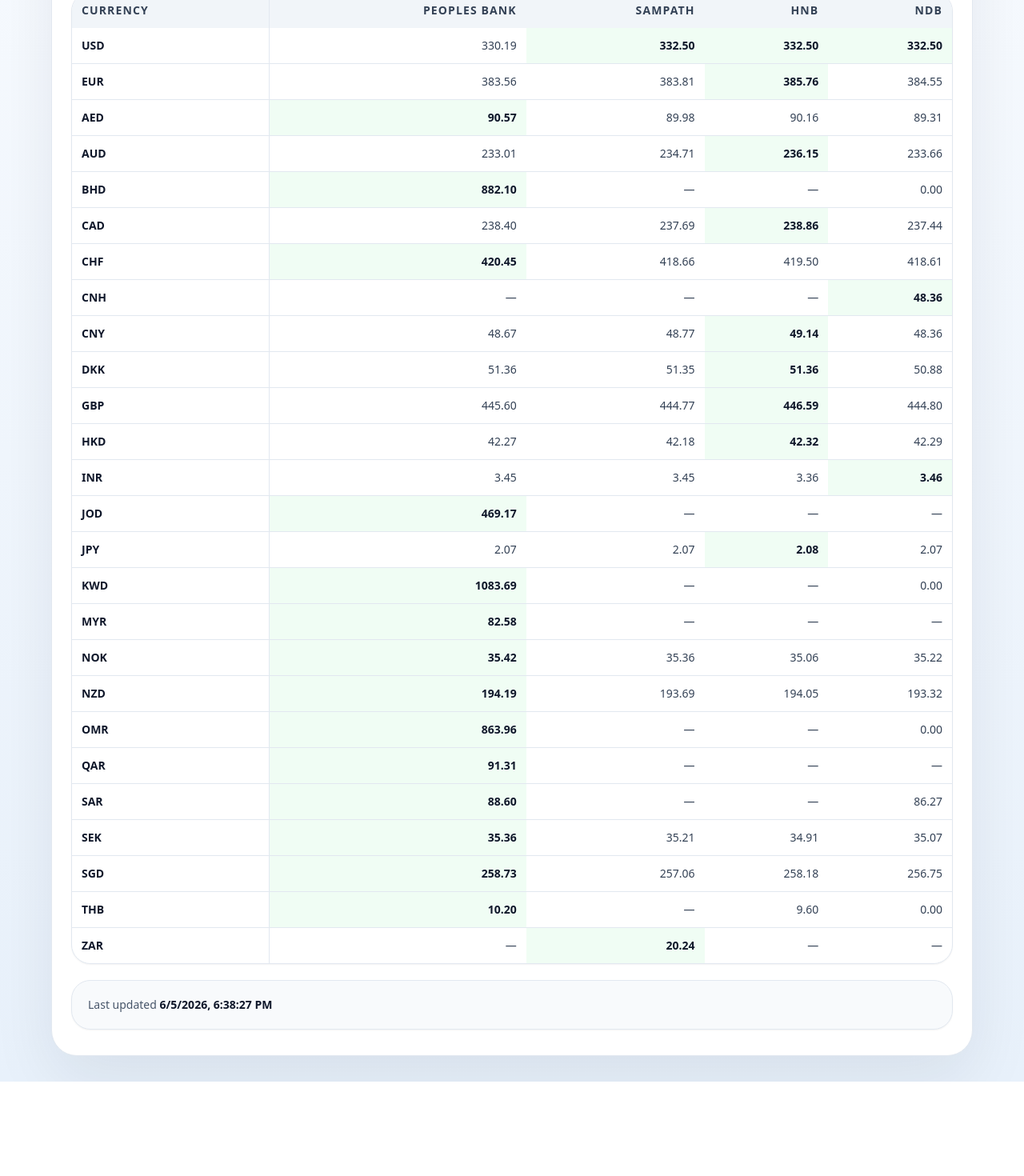
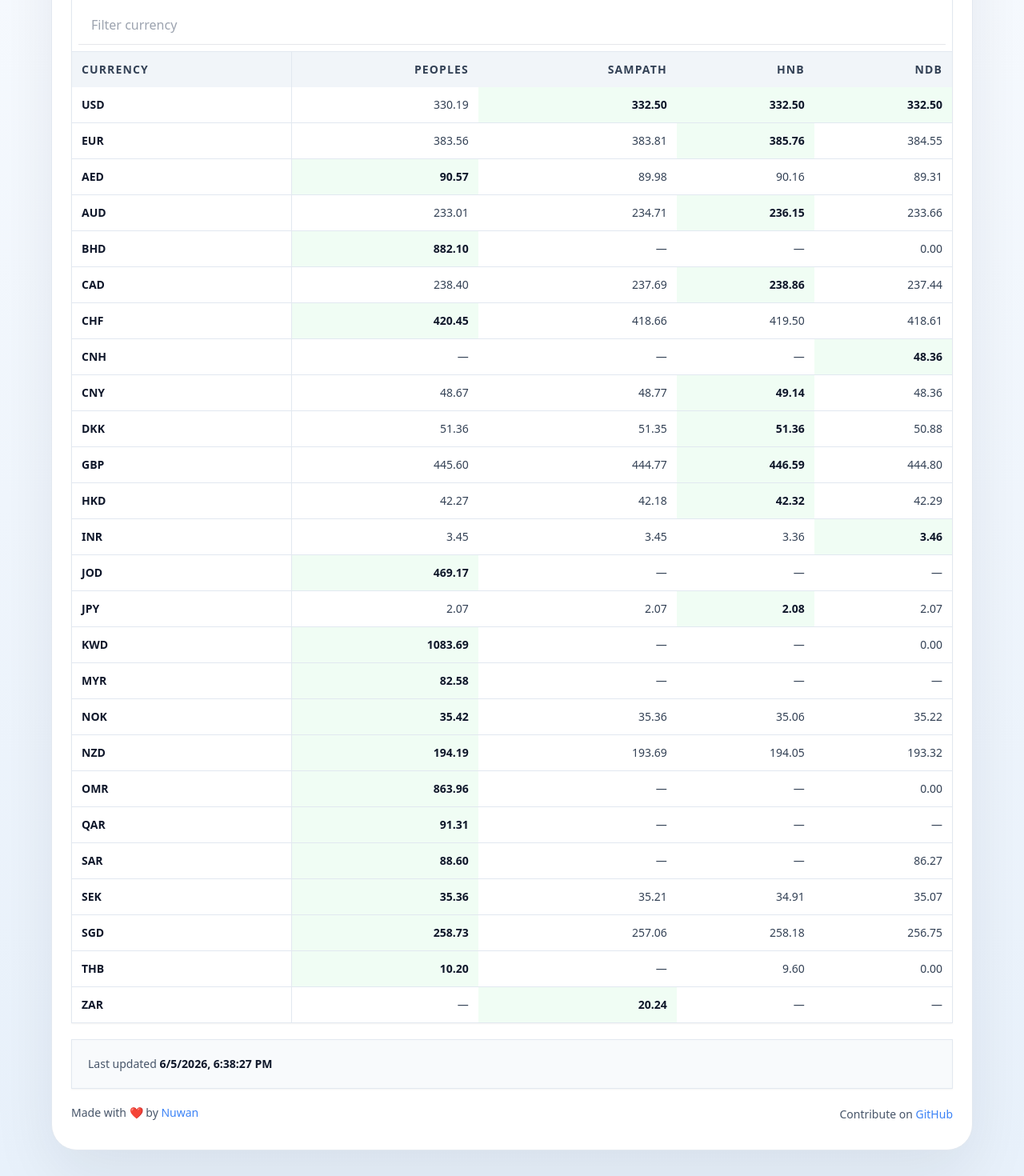
Before and after one commit to nuwan94/sl-bank-exchange-rates, a React (Vite) app in the folder web/: page / in a window 1280 px wide. Shown: the part 209-1679 px from the top of the page at 80% size. Before the commit the page ends 1561 px from the top, so only its background shows below. Built offline with nearby package versions, Linux system fonts and the light colour scheme.

Commit message:
ui: improvements

```diff
--- a/web/index.html
+++ b/web/index.html
@@ -22,7 +22,10 @@
       <div class="w-full max-w-6xl">
         <div class="overflow-hidden rounded-[32px] border border-slate-200 bg-white shadow-[0_30px_80px_rgba(15,23,42,0.08)]">
           <div class="bg-slate-50 px-5 py-6 sm:px-8 sm:py-8">
-            <h1 class="text-3xl sm:text-4xl font-semibold tracking-tight text-slate-900">Bank Exchange Rates</h1>
+            <h1 class="text-3xl text-center sm:text-4xl font-semibold tracking-tight text-slate-900">
+              <img src="/apple-touch-icon.png" alt="icon" class="inline-block mr-2 h-full w-12 animate-pulse" />
+              Sri Lankan Bank Exchange Rates
+            </h1>
           </div>
           <div class="px-4 pb-6 sm:px-6 sm:pb-8">
             <div id="app">Loading…</div>
--- a/web/src/App.jsx
+++ b/web/src/App.jsx
@@ -1,32 +1,41 @@
-import { useState, useEffect, useMemo } from 'react';
-import RateTable from './components/RateTable.jsx';
-import ChartSection from './components/ChartSection.jsx';
-import PageHeader from './components/PageHeader.jsx';
-import TabNav from './components/TabNav.jsx';
-import { bankLabels, sortBankKeys, formatRate, getErrorMessage } from './utils/index.js';
-import { renderUsdChart } from './chart.js';
+import { useState, useEffect, useMemo } from "react";
+import RateTable from "./components/RateTable.jsx";
+import ChartSection from "./components/ChartSection.jsx";
+import Footer from "./components/Footer.jsx";
+import TabNav from "./components/TabNav.jsx";
+import {
+  bankLabels,
+  sortBankKeys,
+  formatRate,
+  getErrorMessage,
+} from "./utils/index.js";
+import { renderUsdChart } from "./chart.js";
 
-const TAB_RATES = 'rates';
-const TAB_CHARTS = 'charts';
+const TAB_RATES = "rates";
+const TAB_CHARTS = "charts";
 
 export default function App() {
   const [rates, setRates] = useState({});
-  const [fetchedAt, setFetchedAt] = useState('unknown');
+  const [fetchedAt, setFetchedAt] = useState("unknown");
   const [historyEntries, setHistoryEntries] = useState([]);
   const [activeTab, setActiveTab] = useState(TAB_RATES);
-  const [error, setError] = useState('');
+  const [error, setError] = useState("");
   const [loading, setLoading] = useState(true);
 
   useEffect(() => {
     async function loadData() {
       try {
-        const ratesResponse = await fetch('/data/rates.json', { cache: 'no-store' });
+        const ratesResponse = await fetch("/data/rates.json", {
+          cache: "no-store",
+        });
         if (!ratesResponse.ok) throw new Error(await ratesResponse.text());
         const ratesData = await ratesResponse.json();
         setRates(ratesData.rates || {});
-        setFetchedAt(ratesData.fetched_at || 'unknown');
+        setFetchedAt(ratesData.fetched_at || "unknown");
 
-        const historyResponse = await fetch('/data/history.json', { cache: 'no-store' });
+        const historyResponse = await fetch("/data/history.json", {
+          cache: "no-store",
+        });
         if (historyResponse.ok) {
           const historyData = await historyResponse.json();
           setHistoryEntries(historyData.entries || []);
@@ -43,20 +52,23 @@
 
   useEffect(() => {
     if (activeTab === TAB_CHARTS && historyEntries.length > 0) {
-      renderUsdChart(historyEntries, 'chart-container');
+      renderUsdChart(historyEntries, "chart-container");
     }
   }, [activeTab, historyEntries]);
 
   const bankKeys = useMemo(() => sortBankKeys(Object.keys(rates)), [rates]);
   const currencies = useMemo(
-    () => Array.from(new Set(bankKeys.flatMap(bank => Object.keys(rates[bank] || {})))).sort(),
-    [bankKeys, rates]
+    () =>
+      Array.from(
+        new Set(bankKeys.flatMap((bank) => Object.keys(rates[bank] || {}))),
+      ).sort(),
+    [bankKeys, rates],
   );
   const currencyOrder = useMemo(() => {
-    const priorityCurrencies = ['USD', 'EUR'];
+    const priorityCurrencies = ["USD", "EUR"];
     return [
-      ...priorityCurrencies.filter(code => currencies.includes(code)),
-      ...currencies.filter(code => !priorityCurrencies.includes(code)),
+      ...priorityCurrencies.filter((code) => currencies.includes(code)),
+      ...currencies.filter((code) => !priorityCurrencies.includes(code)),
     ];
   }, [currencies]);
 
@@ -68,7 +80,7 @@
     <div className="space-y-5">
       <TabNav activeTab={activeTab} onTabChange={setActiveTab} />
 
-      <div className={activeTab !== TAB_RATES ? 'hidden' : ''}>
+      <div className={activeTab !== TAB_RATES ? "hidden" : ""}>
         <RateTable
           rates={rates}
           bankKeys={bankKeys}
@@ -79,12 +91,11 @@
         />
       </div>
 
-      <div className={activeTab !== TAB_CHARTS ? 'hidden' : ''}>
+      <div className={activeTab !== TAB_CHARTS ? "hidden" : ""}>
         <ChartSection loading={loading} entries={historyEntries} />
       </div>
 
-            <PageHeader fetchedAt={fetchedAt} />
-
+      <Footer fetchedAt={fetchedAt} />
     </div>
   );
 }
--- /dev/null
+++ b/web/src/components/Footer.jsx
@@ -0,0 +1,41 @@
+export default function Footer({ fetchedAt }) {
+  return (
+    <>
+      <div className="border border-slate-200 bg-slate-50 px-4 py-4 sm:px-5 sm:py-5 shadow-sm">
+        <p className="text-sm text-slate-600">
+          Last updated{" "}
+          <span className="font-semibold text-slate-900">
+            {new Date(fetchedAt).toLocaleString()}
+          </span>
+        </p>
+      </div>
+      {/* footer credits */}
+      <div className="flex flex-col sm:flex-row justify-between items-center mt-4 text-sm text-slate-600">
+        <div className="block mb-1">
+          <span>Made with ❤️ by </span>
+          <a
+            href="https://nuwan.dev"
+            target="_blank"
+            rel="noopener noreferrer"
+            className="text-blue-500 hover:underline"
+          >
+            Nuwan
+          </a>
+        </div>
+
+        <div className="block float-right">
+          <span>Contribute on </span>
+          <a
+            href="https://github.com/nuwan94/sl-bank-exchange-rates"
+            target="_blank"
+            rel="noopener noreferrer"
+            className="text-blue-500 hover:underline"
+          >
+
+            GitHub
+          </a>
+        </div>
+      </div>
+    </>
+  );
+}
--- a/web/src/components/PageHeader.jsx
+++ /dev/null
@@ -1,9 +0,0 @@
-export default function PageHeader({ fetchedAt }) {
-  return (
-    <div className="rounded-3xl border border-slate-200 bg-slate-50 px-4 py-4 sm:px-5 sm:py-5 shadow-sm">
-      <p className="text-sm text-slate-600">
-        Last updated <span className="font-semibold text-slate-900">{new Date(fetchedAt).toLocaleString()}</span>
-      </p>
-    </div>
-  );
-}
--- a/web/src/components/RateTable.jsx
+++ b/web/src/components/RateTable.jsx
@@ -1,4 +1,20 @@
-export default function RateTable({ rates, bankKeys, currencyOrder, bankLabels, formatRate, loading }) {
+import { useState } from "react";
+
+export default function RateTable({
+  rates,
+  bankKeys,
+  currencyOrder,
+  bankLabels,
+  formatRate,
+  loading,
+}) {
+
+  const [searchQuery, setSearchQuery] = useState('');
+
+  const handleSearch = (e) => {
+    setSearchQuery(e.target.value.toUpperCase());
+  };
+
   if (loading) {
     return (
       <div className="rounded-3xl border border-slate-200 bg-white p-6 shadow-sm text-center text-slate-500">
@@ -7,33 +23,62 @@
     );
   }
 
+
+
   return (
-    <div className="overflow-x-auto rounded-3xl border border-slate-200 bg-white shadow-sm">
+    <div className="overflow-x-auto border border-slate-200 bg-white shadow-sm">
+
+      {/* input group search */}
+      <div className="p-2 border-b border-slate-200">
+
+      <input
+        type="text"
+        placeholder="Filter currency"
+        className="w-full px-4 py-3 border-b focus:outline-none"
+        onChange={handleSearch}
+        value={searchQuery || ''}
+      />
+      </div>
+
+
       <table className="table-auto border-collapse w-full text-xs sm:text-sm">
         <thead>
           <tr className="bg-slate-100 text-slate-700">
-            <th className="text-left px-3 py-3 border-r border-slate-200 font-semibold uppercase tracking-[0.08em]">Currency</th>
-            {bankKeys.map(bank => (
-              <th key={bank} className="text-right px-3 py-3 border-slate-200 font-semibold uppercase tracking-[0.08em]">
+            <th className="text-left px-3 py-3 border-r border-slate-200 font-semibold uppercase tracking-[0.08em]">
+              Currency
+            </th>
+            {bankKeys.map((bank) => (
+              <th
+                key={bank}
+                className="text-right px-3 py-3 border-slate-200 font-semibold uppercase tracking-[0.08em]"
+              >
                 {bankLabels[bank] || bank}
               </th>
             ))}
           </tr>
         </thead>
         <tbody>
-          {currencyOrder.map(code => {
-            const values = bankKeys.map(bank => rates[bank]?.[code] ?? null);
-            const maxValue = values.filter(v => v != null).length ? Math.max(...values.filter(v => v != null)) : null;
+          {currencyOrder.map((code) => {
+            const values = bankKeys.map((bank) => rates[bank]?.[code] ?? null);
+            const maxValue = values.filter((v) => v != null).length
+              ? Math.max(...values.filter((v) => v != null))
+              : null;
             return (
-              <tr key={code} className="border-b border-slate-200 last:border-b-0 hover:bg-slate-50">
-                <td className="font-semibold px-3 py-3 border-r border-slate-200">{code}</td>
+              <tr
+                key={code}
+                className="border-b border-slate-200 last:border-b-0 hover:bg-slate-50"
+                style={{ display: code.includes(searchQuery) ? '' : 'none' }}
+              >
+                <td className="font-semibold px-3 py-3 border-r border-slate-200">
+                  {code}
+                </td>
                 {values.map((value, index) => (
                   <td
                     key={bankKeys[index]}
                     className={`text-right px-3 py-3 border-slate-200 ${
                       value != null && maxValue != null && value === maxValue
-                        ? 'bg-green-50 font-semibold text-slate-900'
-                        : 'text-slate-700'
+                        ? "bg-green-50 font-semibold text-slate-900"
+                        : "text-slate-700"
                     }`}
                   >
                     {formatRate(value)}
--- a/web/src/utils/index.js
+++ b/web/src/utils/index.js
@@ -1,5 +1,5 @@
 export const bankLabels = {
-  peoples: 'Peoples Bank',
+  peoples: 'Peoples',
   sampath: 'Sampath',
   hnb: 'HNB',
   ndb: 'NDB',
```
